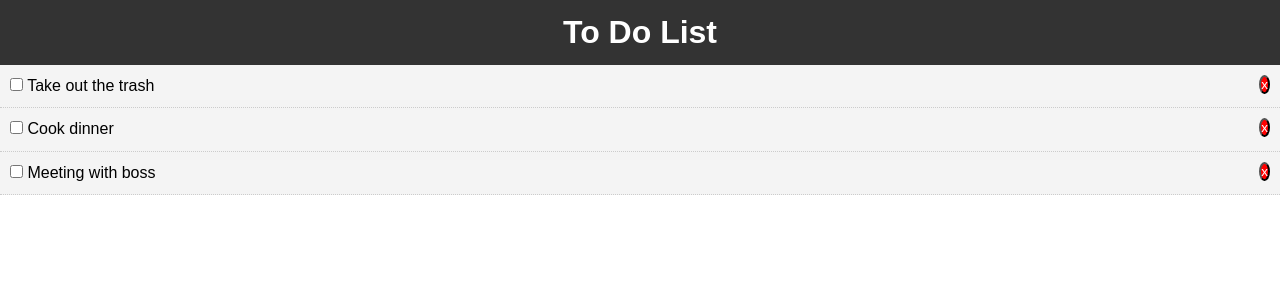
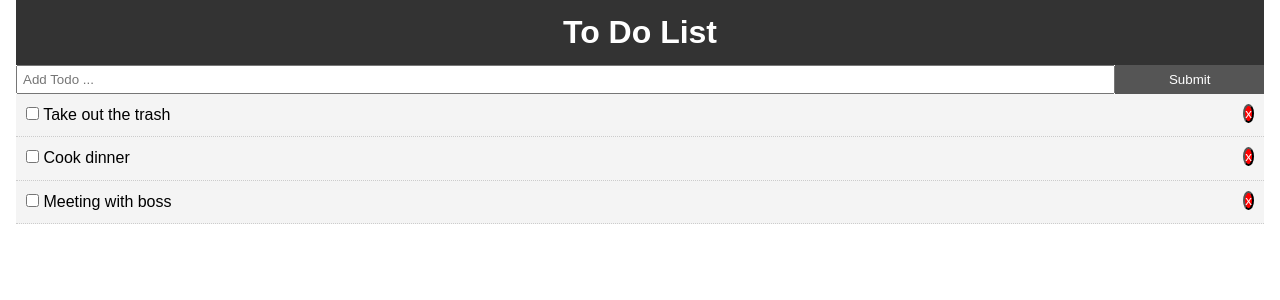
Before and after one commit to TomaszKorczyk/My-First-App, a React (Create React App) app: page / in a window 1280 px wide. Shown: the top 300 px of the page. Built offline with nearby package versions, Linux system fonts and the light colour scheme.

Commit message:
First build server and add todo list

```diff
--- a/package.json
+++ b/package.json
@@ -8,7 +8,9 @@
     "@testing-library/user-event": "^12.6.0",
     "react": "^17.0.1",
     "react-dom": "^17.0.1",
+    "react-router-dom": "^5.2.0",
     "react-scripts": "4.0.1",
+    "uuid": "^8.3.2",
     "web-vitals": "^0.2.4"
   },
   "scripts": {
--- a/src/App.css
+++ b/src/App.css
@@ -13,3 +13,20 @@
     color: #333;
     text-decoration: none;
 }
+
+.container {
+    padding: 0 1rem;
+}
+
+.btn {
+    display: inline-block;
+    border: none;
+    background: #555;
+    color: #fff;
+    padding: 7px 20px;
+    cursor: pointer;
+}
+
+.btn:hover {
+    background: #666;
+}
--- a/src/App.js
+++ b/src/App.js
@@ -1,6 +1,8 @@
 import React,{Component} from 'react';
 import Header from './components/layout/Header'
 import Todos from './components/Todos';
+import AddTodo from './components/AddTodo';
+import {v4 as uuidv4} from 'uuid';
 
 import './App.css';
 
@@ -8,23 +10,22 @@
  state = {
     todos: [
       {
-        id:1,
+        id: uuidv4(),
         title: 'Take out the trash',
         completed: false
       },
       {
-        id:2,
+        id: uuidv4(),
         title: 'Cook dinner',
         completed: false
       },
       {
-        id:3,
+        id: uuidv4(),
         title: 'Meeting with boss',
         completed: false
       }
     ]
   }
-
 
   // Toggle Complete
   markComplete = (id) => {
@@ -41,12 +42,25 @@
     this.setState({ todos: [...this.state.todos.filter(todo => todo.id !== id)] });
   }
 
+  // Add Todo
+  addTodo = (title) => {
+    const newTodo = {
+      id: uuidv4(),
+      title,
+      completed: false
+    }
+    this.setState({todos: [...this.state.todos, newTodo]});
+  }
+
   render(){
   // console.log(this.state.todos);
     return (
       <div className="App">
-        <Header />
-        <Todos todos={this.state.todos} markComplete={this.markComplete} delTodo={this.delTodo} />
+        <div className="container">
+          <Header />
+          <AddTodo addTodo={this.addTodo}/>
+          <Todos todos={this.state.todos} markComplete={this.markComplete} delTodo={this.delTodo} />
+        </div>
       </div>
     );
   }
--- /dev/null
+++ b/src/components/AddTodo.js
@@ -0,0 +1,38 @@
+import React, { Component } from 'react'
+
+export class AddTodo extends Component {
+    state = {
+        title: ''
+    }
+
+    onSubmit = (e) => {
+        e.preventDefault();
+        this.props.addTodo(this.state.title);
+        this.setState({title: ''});
+    }
+
+    onChange = (e) => this.setState({title: e.target.value});
+
+    render() {
+        return (
+            <form onSubmit={this.onSubmit} style={{ display: 'flex'}}>
+                <input
+                    type="text"
+                    name="title"
+                    style={{ flex: '10', padding: '5px'}}
+                    placeholder="Add Todo ..."
+                    value={this.state.title}
+                    onChange={this.onChange}
+                />
+                <input
+                    type="submit"
+                    value="Submit"
+                    className="btn"
+                    style={{flex: '1'}}
+                />
+            </form>
+        )
+    }
+}
+
+export default AddTodo
--- a/src/components/Todos.js
+++ b/src/components/Todos.js
@@ -1,7 +1,6 @@
 import React, { Component } from 'react';
 import TodoItem from './TodoItem' ;
 import PropTypes from 'prop-types';
-
 
 class Todos extends Component {
     render(){
```
Also changed, not shown: src/index.js (line endings or trailing spaces), 2 other files (tests, documents, lock files or other folders).
